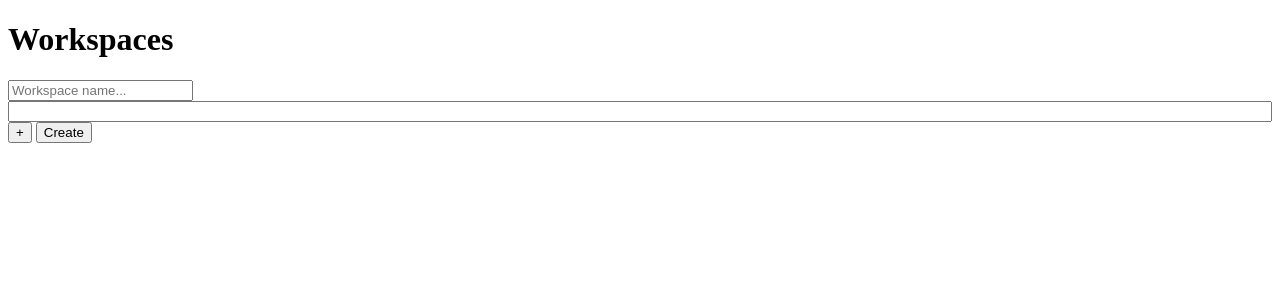
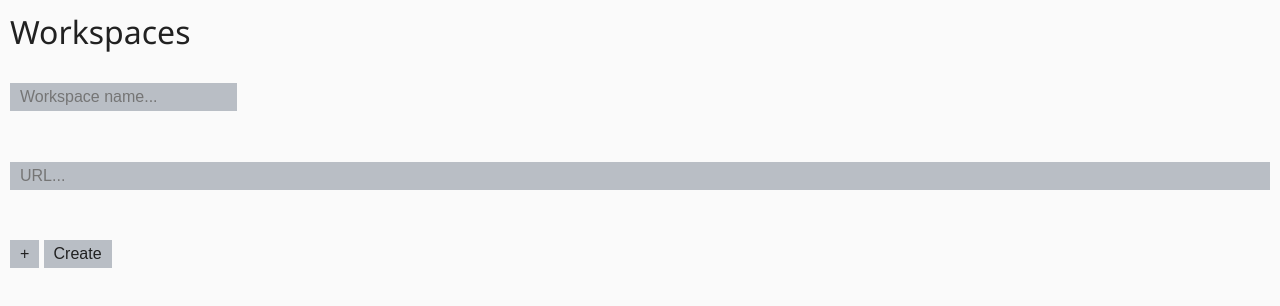
Before and after one commit to EthanJustice/workspaces, a browser extension: page src/browser_action/index.html in a window 1280 px wide. Both pictures are taken after a click on the button "New Workspace". Drawn offline with Linux system fonts and the light colour scheme.

Commit message:
chore: basic styling

```diff
--- /dev/null
+++ b/src/browser_action/index.css
@@ -0,0 +1,59 @@
+:root {
+    --highlight: #16c581;
+    --primary: #fafafa;
+    --secondary: #212121;
+    --tertiary: #b9bec5;
+}
+
+@media (prefers-color-scheme: dark) {
+    :root {
+        --primary: #212121;
+        --secondary: #fafafa;
+        --tertiary: #404040;
+    }
+}
+
+body {
+    margin: 0;
+    padding: 10px;
+    background: var(--primary);
+    color: var(--secondary);
+    font-family: 'Segoe UI', Tahoma, Geneva, Verdana, sans-serif;
+    font-size: 12pt;
+}
+
+h1,
+h2,
+h3,
+h4,
+h5,
+h6 {
+    margin: 0 0 5px 0;
+    font-weight: lighter;
+}
+
+.flex {
+    display: flex;
+    flex-flow: column wrap;
+    flex: 1;
+}
+
+.hidden {
+    display: none;
+}
+
+input[type='button'],
+input[type='text'],
+input[type='url'] {
+    border: none;
+    padding: 5px 10px;
+    font-size: 12pt;
+    color: var(--secondary);
+    background: var(--tertiary);
+    margin: 2% 0;
+}
+input[type='button']:focus,
+input[type='button']:hover {
+    cursor: pointer;
+    background: var(--highlight);
+}
--- a/src/browser_action/index.html
+++ b/src/browser_action/index.html
@@ -5,17 +5,7 @@
         <meta charset="UTF-8">
         <meta name="viewport" content="width=device-width, initial-scale=1.0">
         <title>Workspaces</title>
-        <style>
-            .flex {
-                display: flex;
-                flex-flow: column wrap;
-                flex: 1;
-            }
-
-            .hidden {
-                display: none;
-            }
-        </style>
+        <link rel="stylesheet" type="text/css" href="./index.css" />
     </head>
 
     <body>
@@ -29,7 +19,7 @@
             <div class="new-workspace hidden">
                 <input type="text" id="new-workspace-name" placeholder="Workspace name..." />
                 <div id="new-workspace-urls" class="flex">
-                    <input type="url" class="new-workspace" />
+                    <input type="url" class="new-workspace" placeholder="URL..." />
                 </div>
                 <input type="button" id="add-new-workspace-url-inp" value="+" />
                 <input type="button" id="add-new-workspace-submit" value="Create" />
--- a/src/browser_action/index.js
+++ b/src/browser_action/index.js
@@ -83,14 +83,15 @@ toolbar.newWorkspace.addEventListener('click', (e) => {
     toolbar.newWorkspaceMenu.newUrl.addEventListener('click', (event) => {
         let newUrlInp = document.createElement('input');
         newUrlInp.type = 'url';
+        newUrlInp.placeholder = 'URL...';
         newUrlInp.classList.add('new-workspace');
         toolbar.newWorkspaceMenu.urls.appendChild(newUrlInp);
     });
 
     toolbar.newWorkspaceMenu.submit.addEventListener('click', (event) => {
-        let urls = Array.from(
-            toolbar.newWorkspaceMenu.container.querySelectorAll('input[type="url"].new-workspace')
-        ).map((i) => i.value);
+        let urls = Array.from(toolbar.newWorkspaceMenu.container.querySelectorAll('input[type="url"].new-workspace'))
+            .filter((i) => i.value.length != 0)
+            .map((i) => i.value);
         createNewWorkspace(urls, toolbar.newWorkspaceMenu.name.value);
     });
 });
```
